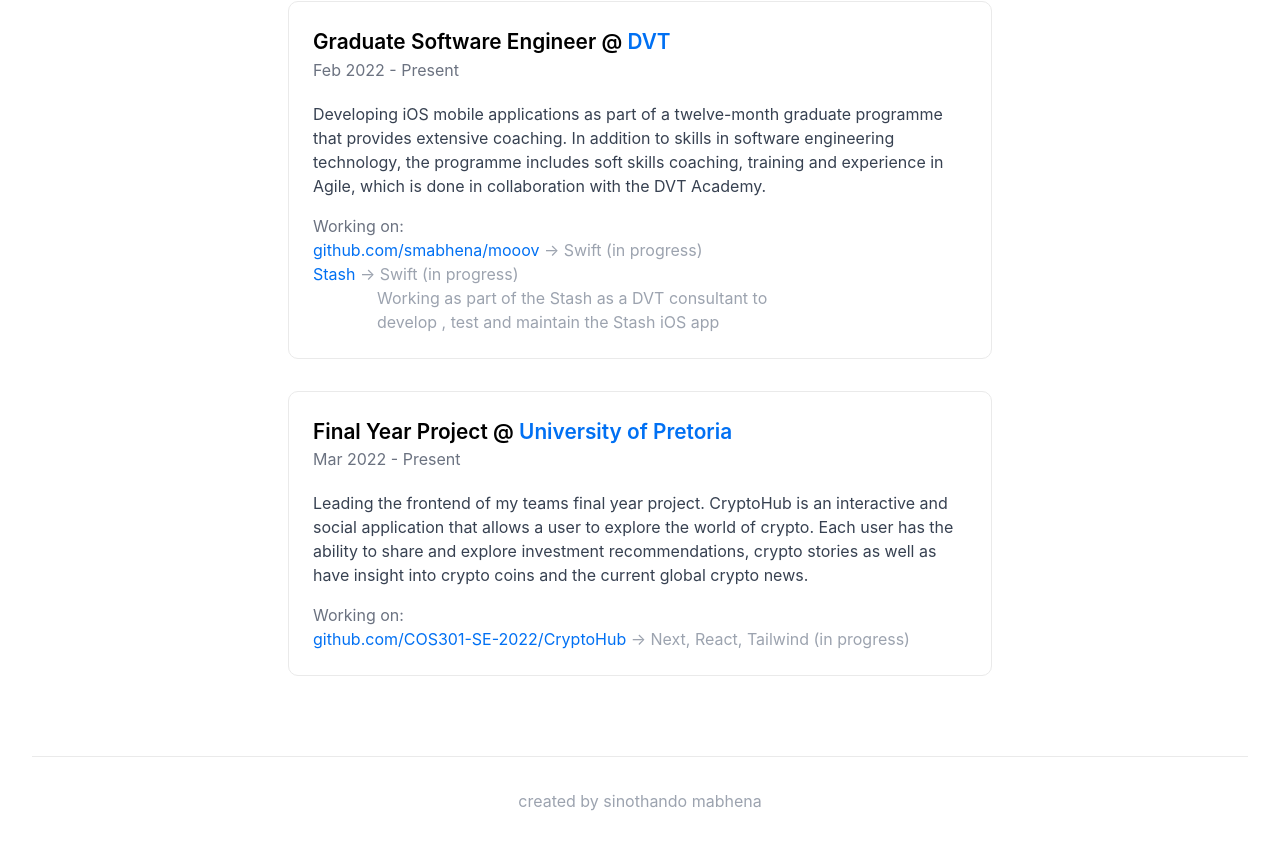
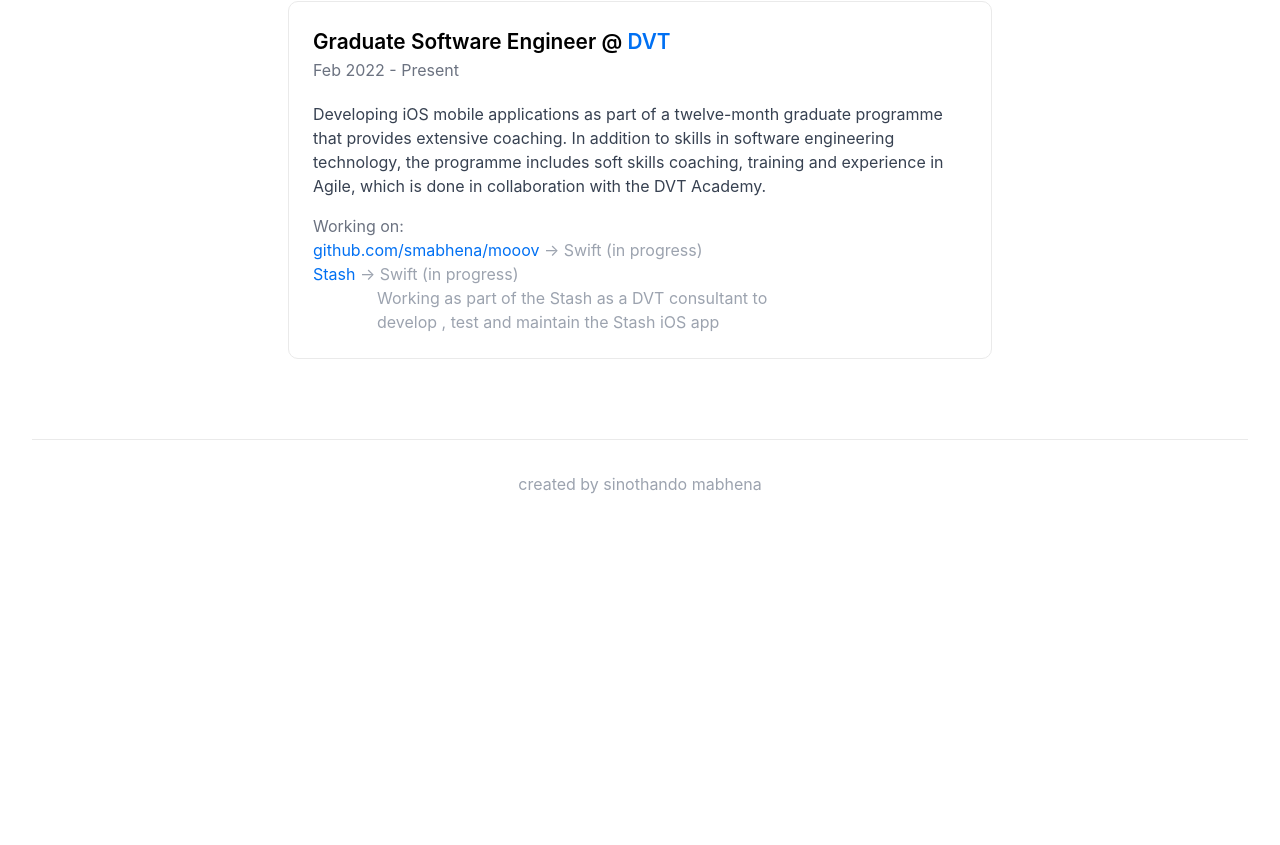
Before and after one commit to sinothandomabhena/sino, a Next.js app: page / in a window 1280 px wide. Shown: the part 931-1776 px from the top of the page. After the commit the page ends 1459 px from the top, so only its background shows below. Built offline with nearby package versions, Linux system fonts and the light colour scheme.

Commit message:
removed last part

```diff
--- a/pages/index.js
+++ b/pages/index.js
@@ -162,7 +162,7 @@
             </ul>
           </div>
 
-          <div className={styles.card}>
+          {/* <div className={styles.card}>
             <h2 className="font-semibold">
               Final Year Project @{" "}
               <a href="https://upnet.up.ac.za//">University of Pretoria</a>
@@ -192,7 +192,7 @@
                 </span>
               </li>
             </ul>
-          </div>
+          </div> */}
         </div>
       </main>
 
```
